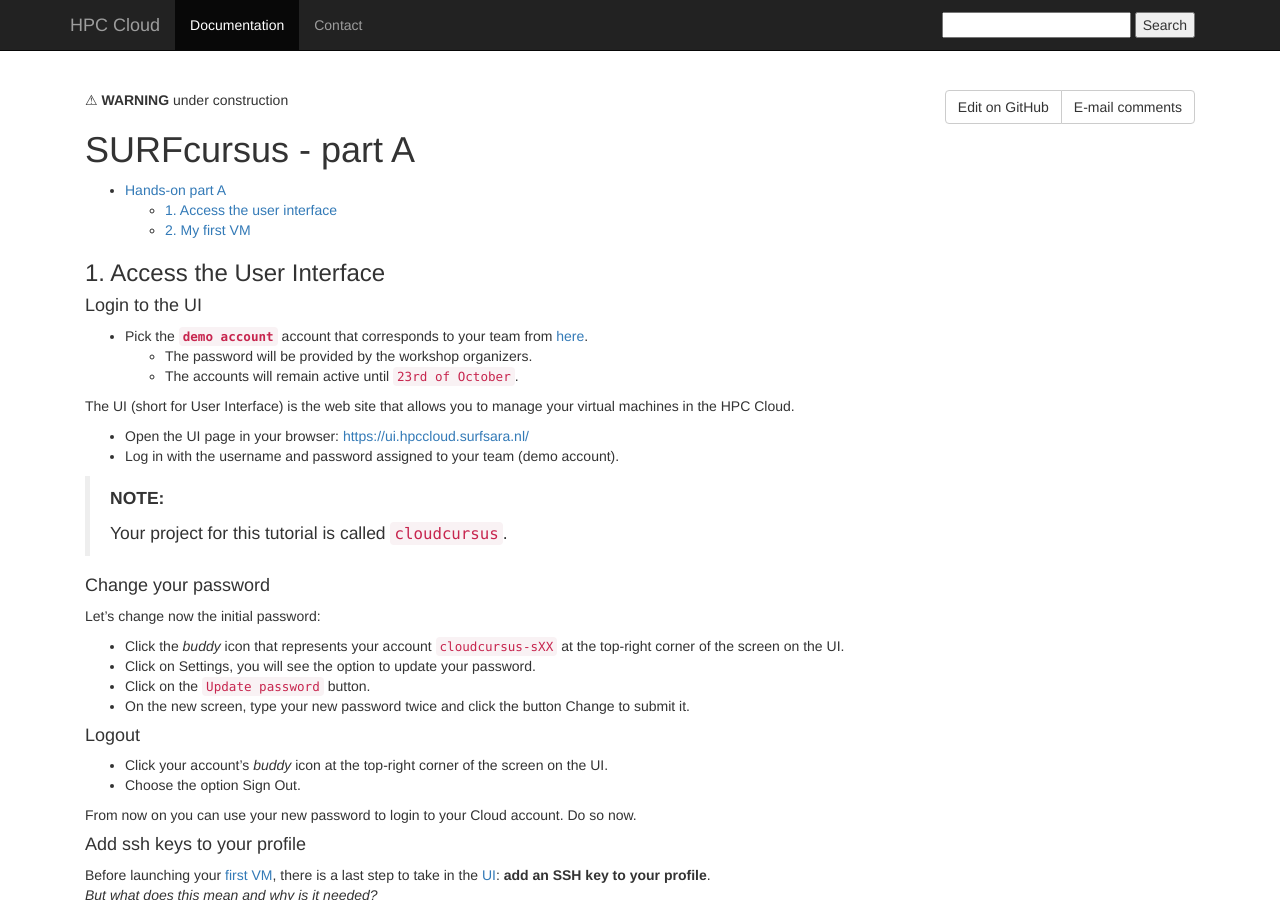
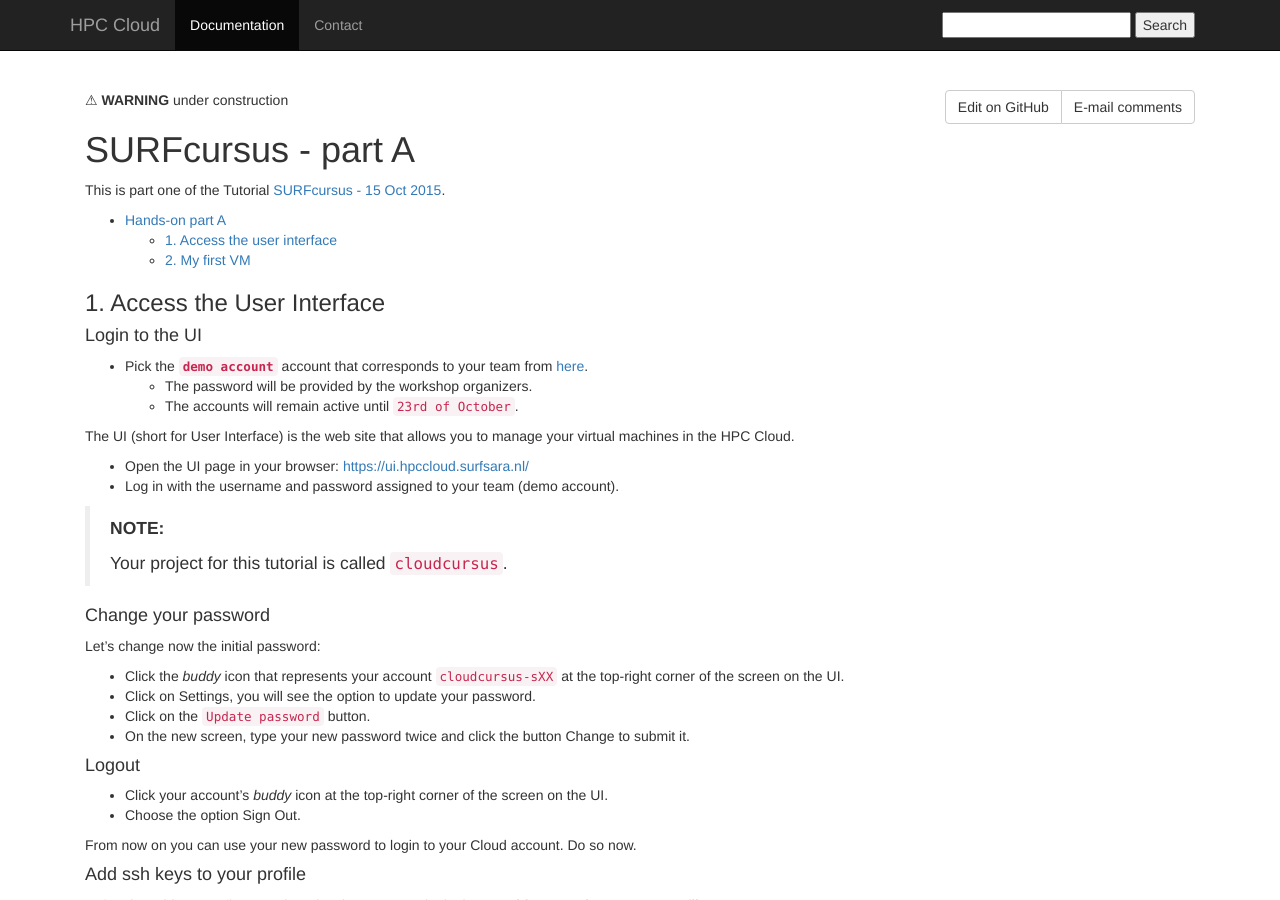
Before and after one commit to sara-nl/clouddocs, a Jekyll site: the page built from surfcursus-part-A-2015-Oct-15.markdown, in a window 1280 px wide and 900 px high. Built offline with Jekyll 4.4.1, drawn with Linux system fonts in a browser that asks for light colours.

Commit message:
Update surfcursus-part-A-2015-Oct-15.markdown

```diff
--- a/surfcursus-part-A-2015-Oct-15.markdown
+++ b/surfcursus-part-A-2015-Oct-15.markdown
@@ -5,6 +5,8 @@
 ⚠ **WARNING** under construction
 
 # SURFcursus - part A
+
+This is part one of the Tutorial [SURFcursus - 15 Oct 2015](surfcursus-2015-Oct-15).
 
 * [Hands-on part A](#hands-on) <br>
   * [1. Access the user interface](#1.-Access-the-user-interface) <br>
```
